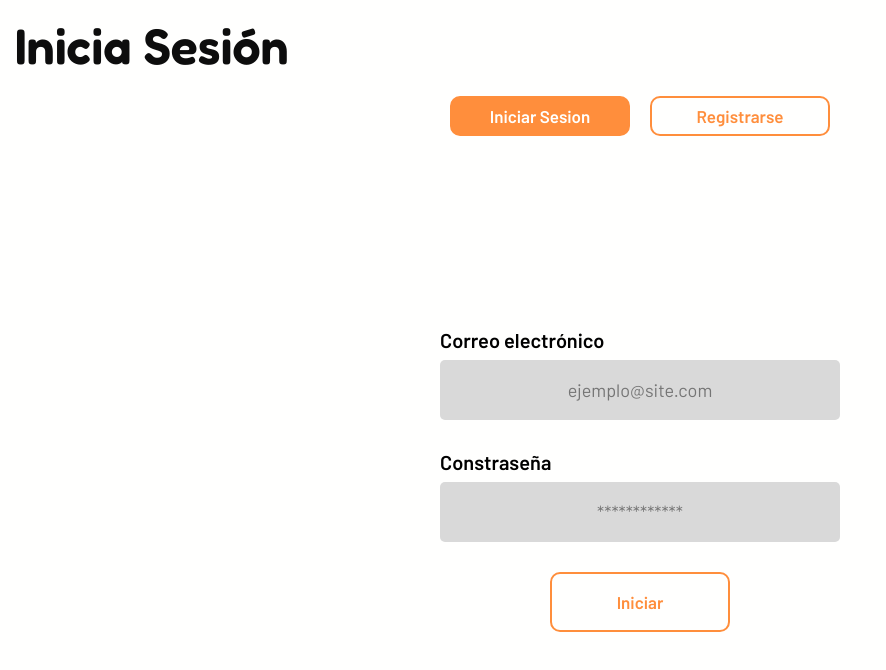
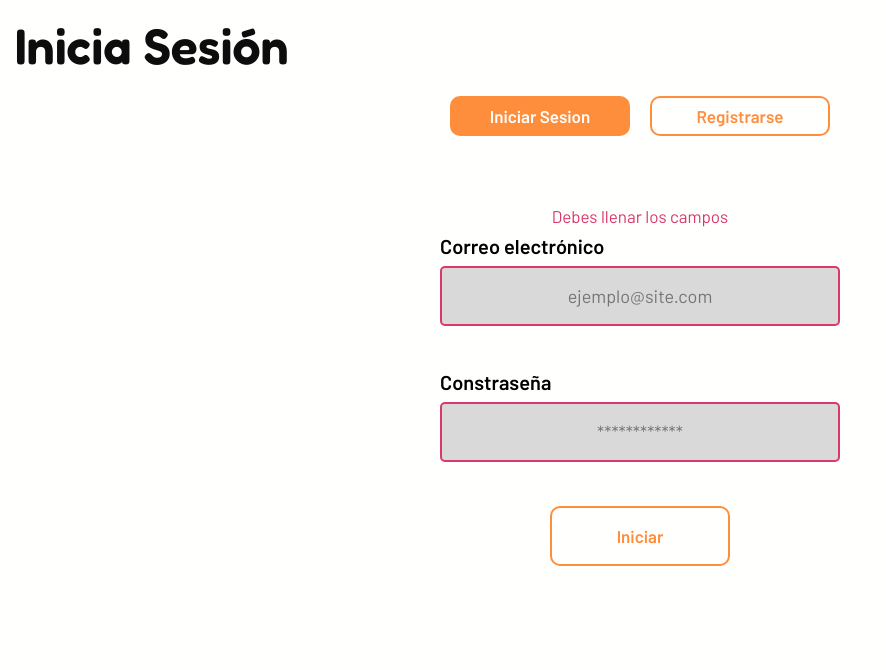
Before and after one commit to Dac099/communities, a React (Vite) app: page / in a window 1280 px wide. Shown: the top 670 px of the page, without its empty margins (0-886 px from the left). Built offline with nearby package versions, Linux system fonts and the light colour scheme; no server answers.

Commit message:
completing error styles

```diff
--- a/src/Pages/Auth/Auth.jsx
+++ b/src/Pages/Auth/Auth.jsx
@@ -1,7 +1,7 @@
 import { useState } from "react";
 import { supabase } from "../../supabase/Connection.js";
 import { saveData } from "../../utilities/manageLocalStorage.js";
-import { article, control__auth, btn_selected, form, container, btn_submit } from "./index.module.css";
+import { article, control__auth, btn_selected, form, container, btn_submit, input__error, error__msg } from "./index.module.css";
 import { Button } from "../../components/Button/Button.jsx";
 
 export const Login = () => {
@@ -11,6 +11,11 @@ export const Login = () => {
   });
 
   const [isSignUp, setIsSignUp] = useState(false);
+
+  const [errorInput, setErrorInput] = useState({
+    message: 'Debes llenar los campos',
+    onError: true
+  });
 
   const handleChange = (newValue, target) => {
     if (target == "email") {
@@ -32,7 +37,10 @@ export const Login = () => {
     e.preventDefault();
 
     if (isInputEmpty()) {
-      alert("Debes de llenar los campos");
+      setErrorInput({
+        message: "Debes de llenar los campos",
+        onError: true
+      });
       return;
     }
 
@@ -131,6 +139,7 @@ export const Login = () => {
           className={form}
         >
           <div>
+            <p className={errorInput.onError && error__msg}>{errorInput.message}</p>
             <label htmlFor="inputEmail">Correo electrónico</label>
             <input
               type="email"
@@ -139,6 +148,7 @@ export const Login = () => {
               placeholder="ejemplo@site.com"
               value={dataForm.email}
               onChange={(e) => handleChange(e.target.value, "email")}
+              className={errorInput.onError && input__error}
             />
           </div>
 
@@ -151,6 +161,7 @@ export const Login = () => {
               value={dataForm.password}
               onChange={(e) => handleChange(e.target.value, "password")}
               placeholder="************"
+              className={errorInput.onError && input__error}
             />
           </div>
 
--- a/src/Pages/Auth/index.module.css
+++ b/src/Pages/Auth/index.module.css
@@ -31,6 +31,7 @@
   gap: 3rem;
   justify-items: center;
   font-family: var(--text-font);
+  position: relative;
 }
 
 .form div{
@@ -62,13 +63,24 @@
 
 .container{
   width: 100%;
-  height: 80vh;
+  height: 60vh;
   display: grid;
   place-content: center;
 }
 
 .form .btn_submit{
   height: 6rem;
+}
+
+.form .input__error{
+  border: 2px solid var(--pink-color);
+  color: var(--pink-color);
+}
+
+.form .error__msg{
+  color: var(--pink-color);
+  font-family: var(--text-font);
+  font-size: 1.7rem;
 }
 
 @media only screen and (max-width: 410px) {
```
